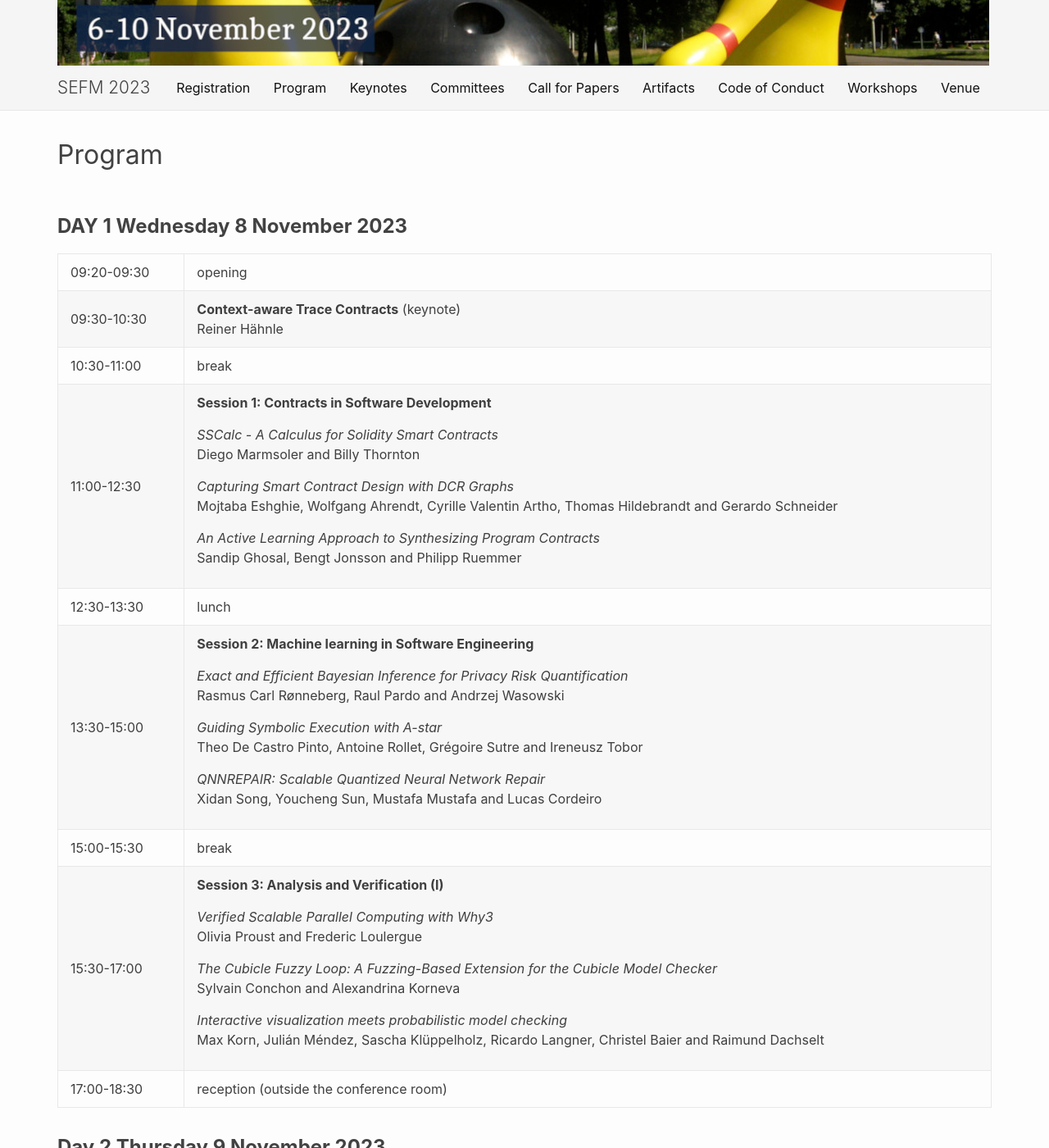
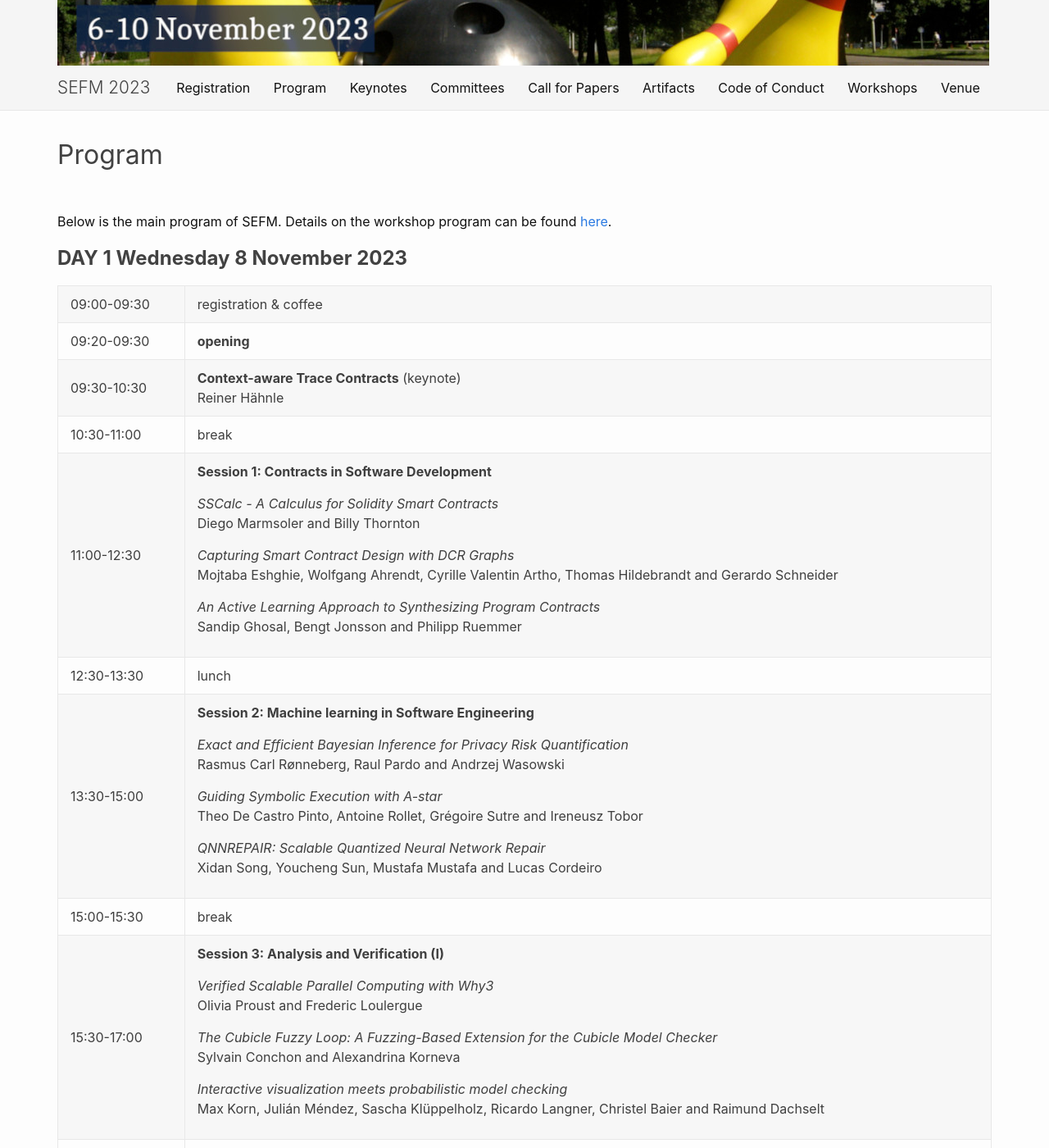
Before and after one commit to sefm-conference/2023, a Jekyll site: the page built from _pages/program.md, in a window 1280 px wide and 1400 px high, scrolled down 271 px. Shown: the whole window at 82% size. Built offline with Jekyll 4.4.1, drawn with Linux system fonts in a browser that asks for light colours; some of the changed text lies outside the part shown.

Commit message:
Add information on workshop venue

```diff
--- a/_pages/program.md
+++ b/_pages/program.md
@@ -4,13 +4,20 @@ title: Program
 permalink: /program/
 order: 2
 ---
+
+Below is the main program of SEFM. Details on the workshop program can be found [here]({{ site.baseurl }}{% link _pages/workshops.md %}).
+
 <h2><b>DAY 1 Wednesday 8 November 2023</b></h2>
 
 <table>
-  <tbody>
+  <tbody><tr></tr>
+    <tr>
+      <td>09:00-09:30</td>
+      <td>registration &amp; coffee</td>
+    </tr>
     <tr>
       <td>09:20-09:30</td>
-      <td>opening</td>
+      <td><strong>opening</strong></td>
     </tr>
     <tr>
       <td>09:30-10:30</td>
@@ -65,7 +72,11 @@ order: 2
 <h2><b>Day 2 Thursday 9 November 2023</b></h2>
 
 <table>
-  <tbody><tr></tr>
+  <tbody>
+    <tr>
+      <td>09:00-09:30</td>
+      <td>walk-in with coffee</td>
+    </tr>
     <tr>
       <td>09:30-10:30</td>
       <td><strong>Safe and Secure Programming Abstractions for Decentralized Software</strong> (keynote)<br />Mira Mezini</td>
@@ -109,7 +120,11 @@ order: 2
 <h2><b>Day 3 Friday 10 November 2023</b></h2>
 
 <table>
-  <tbody><tr></tr>
+  <tbody>
+    <tr>
+      <td>09:00-09:30</td>
+      <td>walk-in with coffee</td>
+    </tr>
     <tr>
       <td>09:30-10:30</td>
       <td><strong>Randomized Testing of Distributed Systems</strong> (keynote)<br />Burcu Kulahcioglu Ozkan</td>
```
Also changed, not shown: _pages/committees.md (+1 -1 lines), _pages/venue.md (+4 -2 lines), _pages/workshops.md (+13 -0 lines), assets/metaforum.jpg (added).
